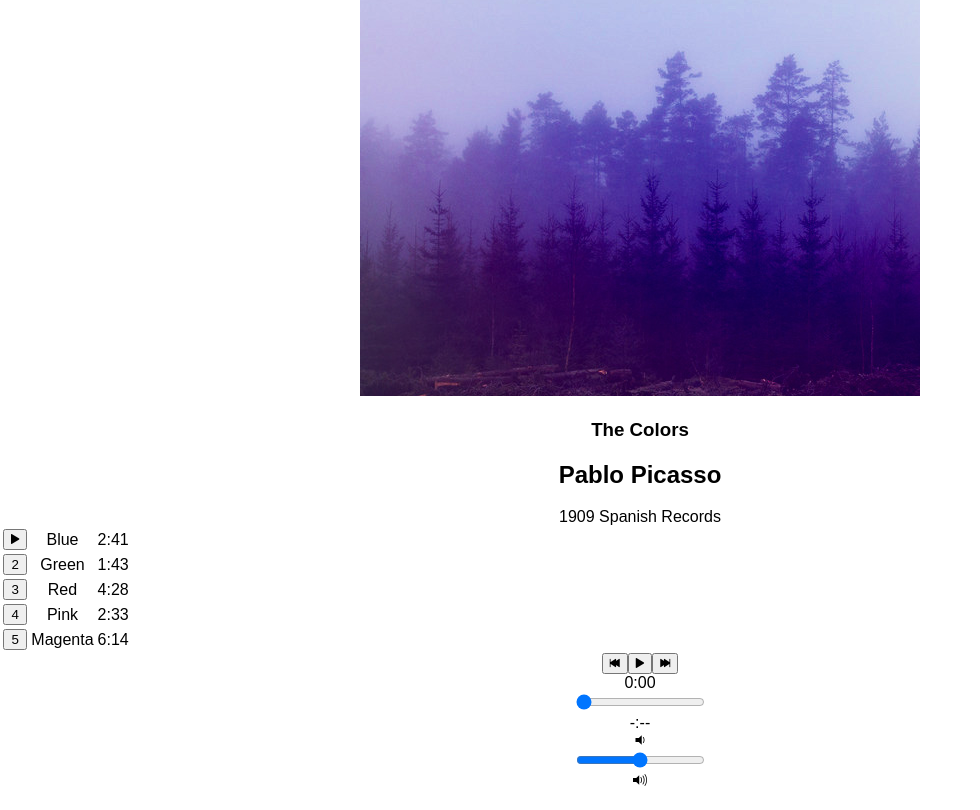
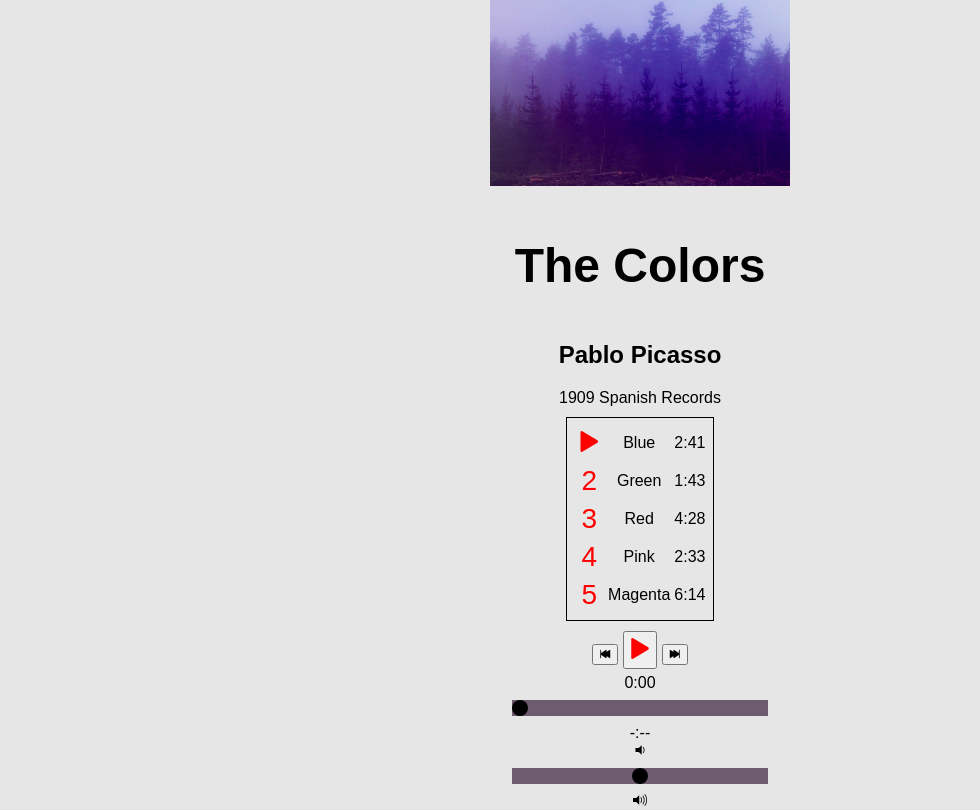
Before and after one commit to ahallam75/bloc-jams-react, a React (Create React App) app: page /album/the-colors in a window 1280 px wide. Shown: the part 262-1072 px from the top of the page, without its empty margins (0-980 px from the left). Built offline with nearby package versions, Linux system fonts and the light colour scheme.

Commit message:
Styling for Album, Landing, Library, PlayerBar.

```diff
--- /dev/null
+++ b/src/components/Album.css
@@ -0,0 +1,44 @@
+.album {
+  background-color: #e6e6e6;
+}
+
+#album-cover-art {
+  height: 300px;
+  padding-top: 50px;
+}
+
+#album-info {
+  color: black;
+  padding-bottom: 5px;
+}
+
+table {
+  border: solid 1px;
+  margin-left: auto;
+  margin-right: auto;
+  margin-top: 5px;
+  margin-bottom: 5px;
+  padding: 5px;
+}
+
+#song-action-btns {
+  color: red;
+  border: none;
+  background: none;
+}
+
+.ion-pause, .ion-play, .song-number {
+  border: none;
+  background: none;
+  font-size: 1.75rem;
+  color: red;
+}
+
+#album-title {
+  font-size: 3rem;
+}
+
+tr:hover {
+  cursor: pointer;
+  background-color: grey;
+}
--- a/src/components/Album.js
+++ b/src/components/Album.js
@@ -1,6 +1,7 @@
 import React, { Component } from 'react';
 import albumData from './../data/albums';
 import PlayerBar from './PlayerBar';
+import './Album.css';
 
 class Album extends Component {
   constructor(props) {
@@ -135,7 +136,7 @@ class Album extends Component {
              <col id="song-title-column" />
              <col id="song-duration-column" />
            </colgroup>
-           <tbody>
+           <tbody className="song-list">
            {this.state.album.songs.map((song, index) =>
                 <tr className="song" key={index} onClick={() => this.handleSongClick(song)}
                   onMouseEnter={() => this.setState({isHovered: index+1})}
--- /dev/null
+++ b/src/components/Landing.css
@@ -0,0 +1,5 @@
+.landing {
+  background-color: #4080bf;
+  padding: 20px;
+  font-family: "Helvetica";
+}
--- a/src/components/Landing.js
+++ b/src/components/Landing.js
@@ -1,4 +1,5 @@
 import React from 'react';
+import './Landing.css';
 
 const Landing = () => (
   <section className="landing">
--- /dev/null
+++ b/src/components/Library.css
@@ -0,0 +1,14 @@
+.library {
+  background-color: #e6e6e6;
+}
+
+.Link {
+  color: black;
+
+}
+
+.albumcover {
+  height: 100px;
+  padding-top: 30px;
+  padding-bottom: 10px;
+}
--- a/src/components/Library.js
+++ b/src/components/Library.js
@@ -1,6 +1,7 @@
 import React, { Component } from 'react';
 import { Link } from 'react-router-dom';
 import albumData from './../data/albums';
+import './Library.css';
 
 class Library extends Component {
   constructor(props) {
@@ -13,8 +14,8 @@ class Library extends Component {
       <section className='library'>
       {
         this.state.albums.map( (album, index) =>
-          <Link to={`/album/${album.slug}`} key={index}>
-          <img src={album.albumCover} alt={album.title} />
+          <Link to={`/album/${album.slug}`} key={index} className="Link">
+          <img className="albumcover" src={album.albumCover} alt={album.title} />
              <div>{album.title}</div>
              <div>{album.artist}</div>
              <div>{album.songs.length} songs</div>
--- /dev/null
+++ b/src/components/PlayerBar.css
@@ -0,0 +1,33 @@
+.ion-btn {
+  border: none;
+  background-color: none;
+  font-size: 2.5rem;
+  color: rgba(65, 153, 153, 0.8);
+}
+
+.seek-bar {
+  appearance: none;
+  width: 20%;
+  height: 1rem;
+  background: rgba(46, 19, 46, 0.65);
+  margin: .5rem 0;
+}
+
+.seek-bar::-webkit-slider-thumb {
+  -webkit-appearance: none;
+  appearance: none;
+  cursor: pointer;
+  width: 1rem;
+  height: 1rem;
+  border-radius: 100%;
+  background: black;
+}
+
+#play-pause {
+  margin: 5px;
+}
+
+.icon ion-volume-high {
+  padding-bottom: 10px;
+  color: green;
+}
--- a/src/components/PlayerBar.js
+++ b/src/components/PlayerBar.js
@@ -1,4 +1,5 @@
 import React, { Component } from 'react';
+import './PlayerBar.css';
 
  class PlayerBar extends Component {
    render() {
@@ -23,7 +24,7 @@ import React, { Component } from 'react';
              value={this.props.seekValue || 0}
              max="1"
              min="0"
-             step="0.01"
+             step="0.001"
              onChange={this.props.handleTimeChange}
            />
            <div className="total-time">{this.props.duration}</div>
```
Also changed, not shown: src/components/App.css (added), src/components/music-notes-1275621_1920.png (added).
